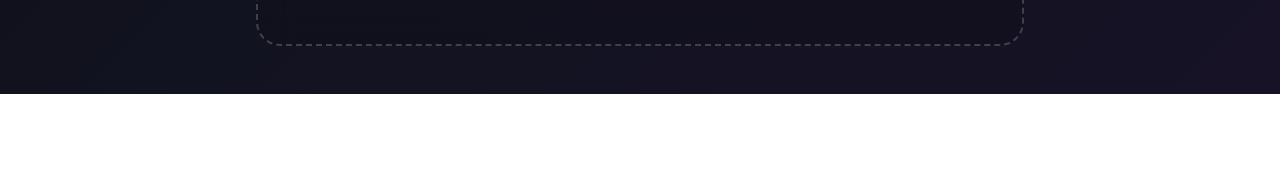
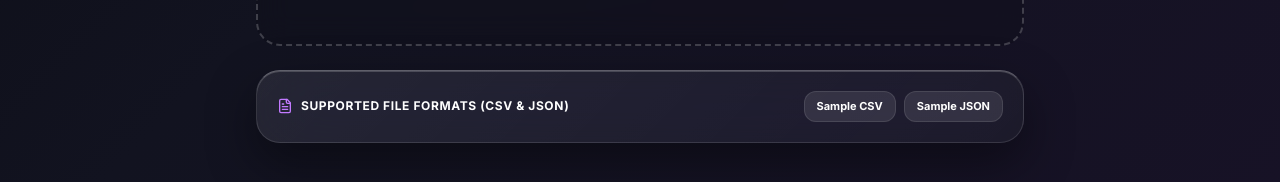
Before and after one commit to ROENTGEN5/revrevapp, a React (Vite) app: page /create in a window 1280 px wide. Shown: the part 902-1084 px from the top of the page. Before the commit the page ends 996 px from the top, so only its background shows below. Built offline with nearby package versions, Linux system fonts and the light colour scheme; no server answers.

Commit message:
Fix dark screen bug on Exam and Reviewer screens by removing index restriction in getModuleQuestions and adding fallback empty states

```diff
--- a/src/components/CreateModule.jsx
+++ b/src/components/CreateModule.jsx
@@ -525,6 +525,32 @@ export default function CreateModule() {
                 )}
               </div>
 
+              {/* Format Guide & Download Templates */}
+              <div className="mt-6 glass-apple-card p-5">
+                <div className="flex items-center justify-between">
+                  <span className="text-white text-xs font-bold uppercase tracking-wider flex items-center gap-2">
+                    <FileText className="w-4 h-4 text-purple-400" />
+                    Supported File Formats (CSV & JSON)
+                  </span>
+                  <div className="flex items-center gap-2">
+                    <a
+                      href="/sample-quiz.csv"
+                      download="sample-quiz.csv"
+                      className="px-3 py-1.5 rounded-xl bg-white/10 hover:bg-white/20 border border-white/10 text-white text-[11px] font-bold transition flex items-center gap-1.5"
+                    >
+                      <span>Sample CSV</span>
+                    </a>
+                    <a
+                      href="/sample-quiz.json"
+                      download="sample-quiz.json"
+                      className="px-3 py-1.5 rounded-xl bg-white/10 hover:bg-white/20 border border-white/10 text-white text-[11px] font-bold transition flex items-center gap-1.5"
+                    >
+                      <span>Sample JSON</span>
+                    </a>
+                  </div>
+                </div>
+              </div>
+
               {/* Publish Button */}
               {parsedQuestions && (
                 <motion.div
--- a/src/components/ModuleExam.jsx
+++ b/src/components/ModuleExam.jsx
@@ -81,15 +81,34 @@ export default function ModuleExam() {
     setPhase('quiz');
   }, [questions]);
 
-  if (loading || !shuffledQuestions) {
+  if (loading) {
     return (
       <div className="min-h-screen flex items-center justify-center">
         <motion.div
           animate={{ rotate: 360 }}
           transition={{ duration: 1.5, repeat: Infinity, ease: 'linear' }}
         >
-          <Loader2 className="w-8 h-8 text-accent-400" />
+          <Loader2 className="w-8 h-8 text-purple-400" />
         </motion.div>
+      </div>
+    );
+  }
+
+  if (!shuffledQuestions || shuffledQuestions.length === 0) {
+    return (
+      <div className="min-h-screen flex items-center justify-center px-4">
+        <div className="glass-apple-card p-8 rounded-3xl text-center max-w-sm w-full">
+          <h2 className="text-xl font-bold text-white mb-2">No Questions Found</h2>
+          <p className="text-white/60 text-xs mb-6">
+            This module does not have any questions available to take an exam.
+          </p>
+          <button
+            onClick={() => navigate(`/module/${moduleId}`)}
+            className="w-full inline-flex items-center justify-center gap-2 py-3 rounded-2xl glass-apple-btn font-bold text-xs text-white cursor-pointer"
+          >
+            <span>Back to Module</span>
+          </button>
+        </div>
       </div>
     );
   }
--- a/src/components/ModuleReview.jsx
+++ b/src/components/ModuleReview.jsx
@@ -28,15 +28,34 @@ export default function ModuleReview() {
     load();
   }, [moduleId]);
 
-  if (loading || !questions) {
+  if (loading) {
     return (
       <div className="min-h-screen flex items-center justify-center">
         <motion.div
           animate={{ rotate: 360 }}
           transition={{ duration: 1.5, repeat: Infinity, ease: 'linear' }}
         >
-          <Loader2 className="w-8 h-8 text-accent-400" />
+          <Loader2 className="w-8 h-8 text-purple-400" />
         </motion.div>
+      </div>
+    );
+  }
+
+  if (!questions || questions.length === 0) {
+    return (
+      <div className="min-h-screen flex items-center justify-center px-4">
+        <div className="glass-apple-card p-8 rounded-3xl text-center max-w-sm w-full">
+          <h2 className="text-xl font-bold text-white mb-2">No Questions Found</h2>
+          <p className="text-white/60 text-xs mb-6">
+            This module does not have any questions available to review.
+          </p>
+          <button
+            onClick={() => navigate(`/module/${moduleId}`)}
+            className="w-full inline-flex items-center justify-center gap-2 py-3 rounded-2xl glass-apple-btn font-bold text-xs text-white cursor-pointer"
+          >
+            <span>Back to Module</span>
+          </button>
+        </div>
       </div>
     );
   }
--- a/src/services/firebaseService.js
+++ b/src/services/firebaseService.js
@@ -238,14 +238,15 @@ export async function getModule(moduleId) {
 export async function getModuleQuestions(moduleId) {
   if (isFirebaseConfigured()) {
     try {
-      const q = query(collection(db, 'modules', moduleId, 'questions'), orderBy('order', 'asc'));
-      const snap = await getDocs(q);
+      const qCol = collection(db, 'modules', moduleId, 'questions');
+      const snap = await getDocs(qCol);
       if (!snap.empty) {
-        return snap.docs.map((d, index) => ({
+        const docs = snap.docs.map((d, index) => ({
           ...d.data(),
           id: index,
           firestoreId: d.id,
         }));
+        return docs.sort((a, b) => (a.order ?? 0) - (b.order ?? 0));
       }
     } catch (err) {
       console.warn('Firebase error in getModuleQuestions, trying local fallback:', err);
@@ -253,16 +254,24 @@ export async function getModuleQuestions(moduleId) {
   }
 
   // IndexedDB Fallback
+  try {
     const database = await openDB();
     const tx = database.transaction('questions', 'readonly');
     const questions = await getAllByIndex(tx.objectStore('questions'), 'moduleId', moduleId);
+    if (questions && questions.length > 0) {
       return questions
-    .sort((a, b) => a.order - b.order)
+        .sort((a, b) => (a.order ?? 0) - (b.order ?? 0))
         .map((q, index) => ({
           ...q,
           id: index,
           firestoreId: q.id,
         }));
+    }
+  } catch (err) {
+    console.warn('IndexedDB error in getModuleQuestions:', err);
+  }
+
+  return [];
 }
 
 // ─── Drafts ──────────────────────────────────────────────────────────
```
Lines whose indentation alone changed are shown as unchanged.
